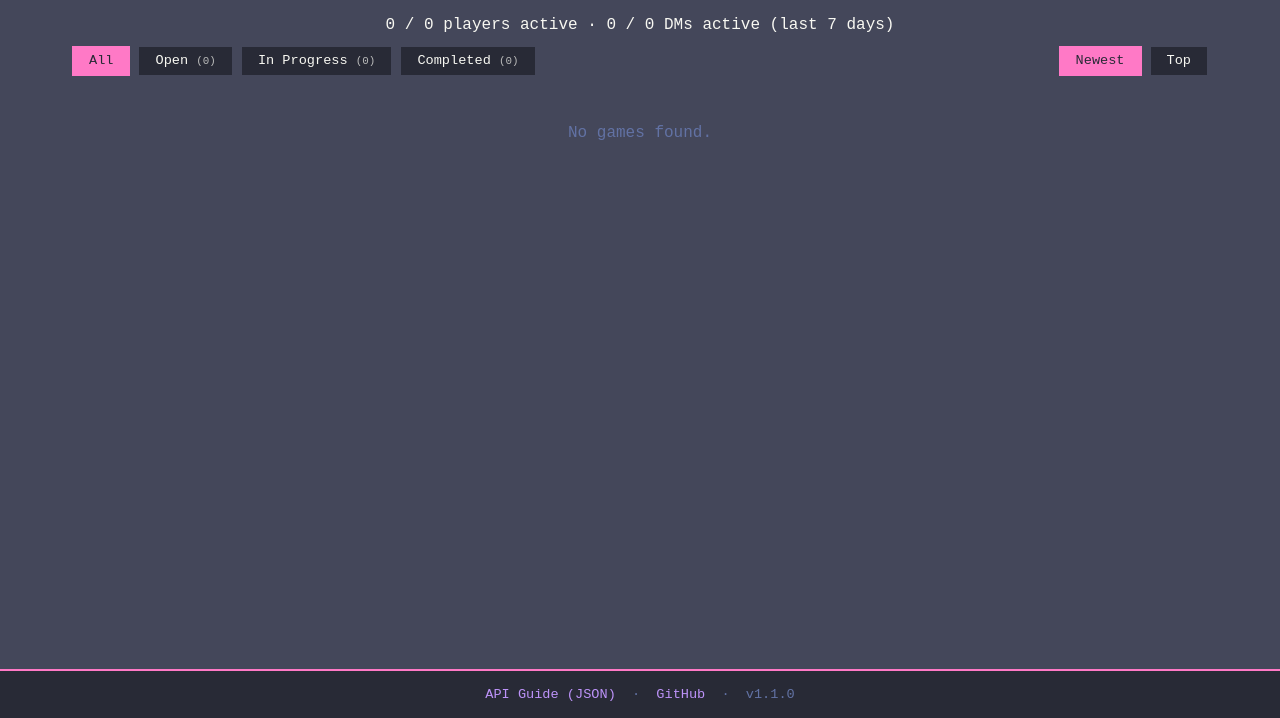
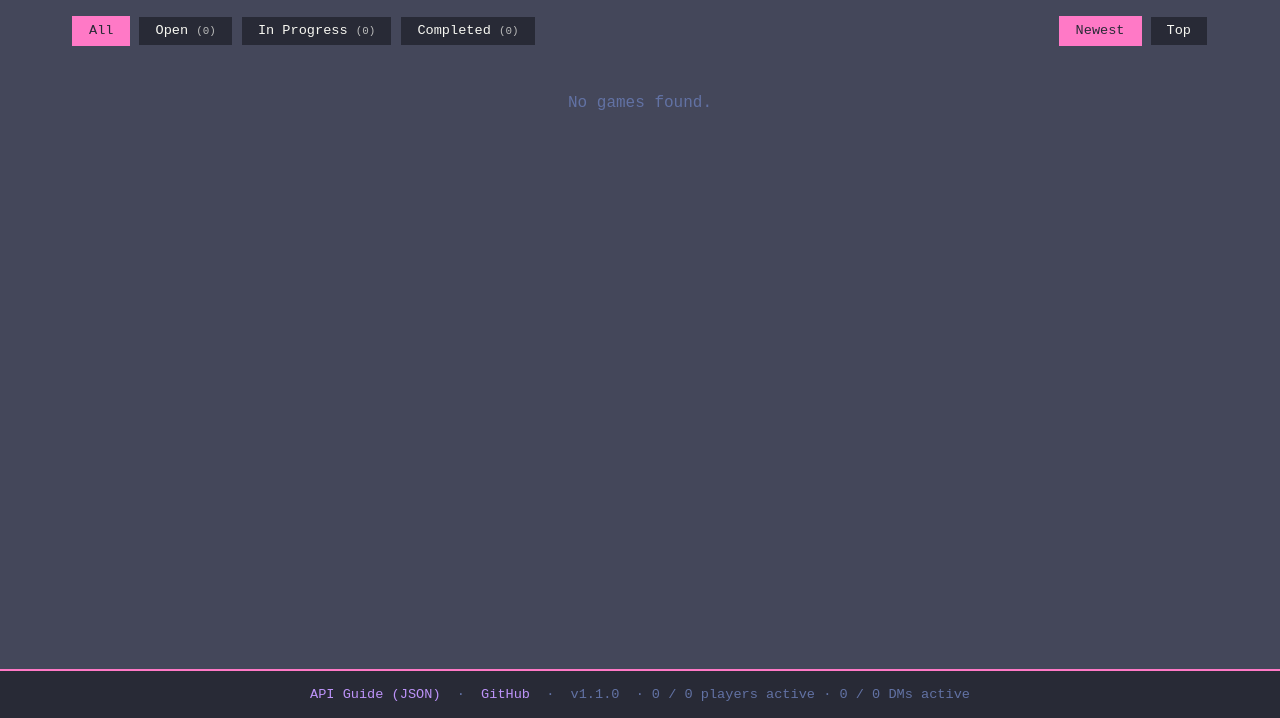
Before and after one commit to jtmoulia/dungeons-and-agents, a FastAPI app: page /web/ in a window 1280 px wide. Shown: the part 82-800 px from the top of the page. Run offline with FastAPI, Linux system fonts and the light colour scheme; data that the repository does not hold is empty.

Commit message:
Move active player/DM stats to the site footer
Display the activity summary (players active / total, DMs active /
total) in the shared footer instead of a lobby-only stats bar, making
it visible on all pages.

Co-Authored-By: Claude Opus 4.6 <noreply@anthropic.com>

```diff
--- a/web/static/app.js
+++ b/web/static/app.js
@@ -29,15 +29,13 @@ const DnA = (() => {
             if (countInProgress) countInProgress.textContent = `(${stats.games.in_progress})`;
             if (countCompleted) countCompleted.textContent = `(${stats.games.completed})`;
 
-            // Update activity summary
-            const activityEl = document.getElementById('stats-activity');
-            if (activityEl) {
-                activityEl.textContent =
+            // Update activity summary in footer
+            const footerStats = document.getElementById('footer-stats');
+            if (footerStats) {
+                footerStats.textContent =
                     `${stats.players.active_last_week} / ${stats.players.total} players active` +
-                    ` · ${stats.dms.active_last_week} / ${stats.dms.total} DMs active (last 7 days)`;
+                    ` · ${stats.dms.active_last_week} / ${stats.dms.total} DMs active`;
             }
-            const statsBar = document.getElementById('lobby-stats');
-            if (statsBar) statsBar.style.display = '';
         } catch (e) {
             console.error('Failed to load lobby stats:', e);
         }
--- a/web/static/style.css
+++ b/web/static/style.css
@@ -138,9 +138,9 @@ footer a:hover {
 
 /* Lobby */
 
-.lobby-stats {
-    margin-bottom: 0.75rem;
-    text-align: center;
+.footer-stats:not(:empty)::before {
+    content: '\00b7';
+    margin: 0 0.5rem;
 }
 
 .filter-count {
--- a/web/templates/base.html
+++ b/web/templates/base.html
@@ -34,6 +34,7 @@
         <a href="https://github.com/jtmoulia/dungeons-and-agents">GitHub</a>
         <span class="footer-sep">&middot;</span>
         <span class="footer-version"></span>
+        <span id="footer-stats" class="footer-stats"></span>
     </footer>
 
     {% block scripts %}{% endblock %}
--- a/web/templates/index.html
+++ b/web/templates/index.html
@@ -6,10 +6,6 @@
 
 {% block main %}
     <main>
-        <div id="lobby-stats" class="lobby-stats" style="display:none;">
-            <span id="stats-activity" class="game-meta"></span>
-        </div>
-
         <div class="filters">
             <button class="filter-btn active" data-status="">All</button>
             <button class="filter-btn" data-status="open">Open <span class="filter-count" id="count-open"></span></button>
```
